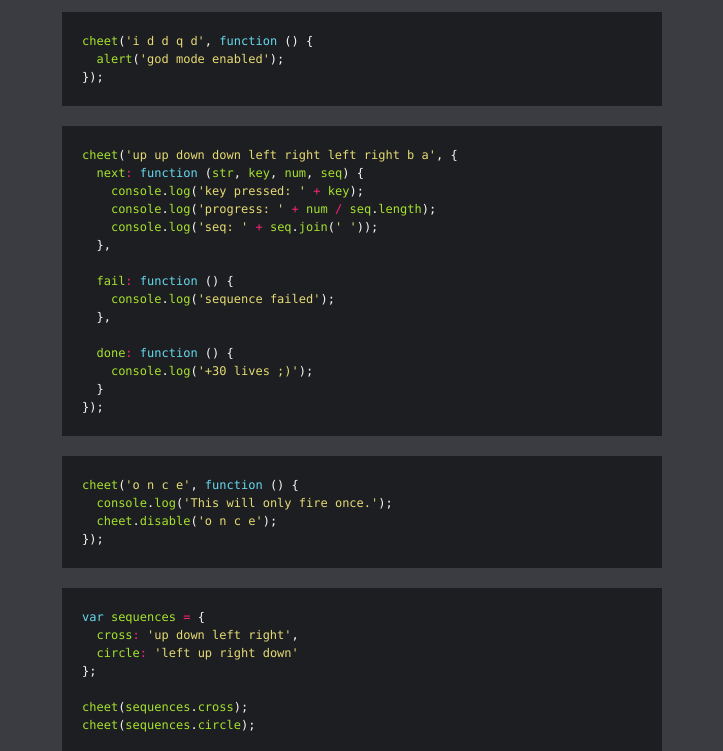
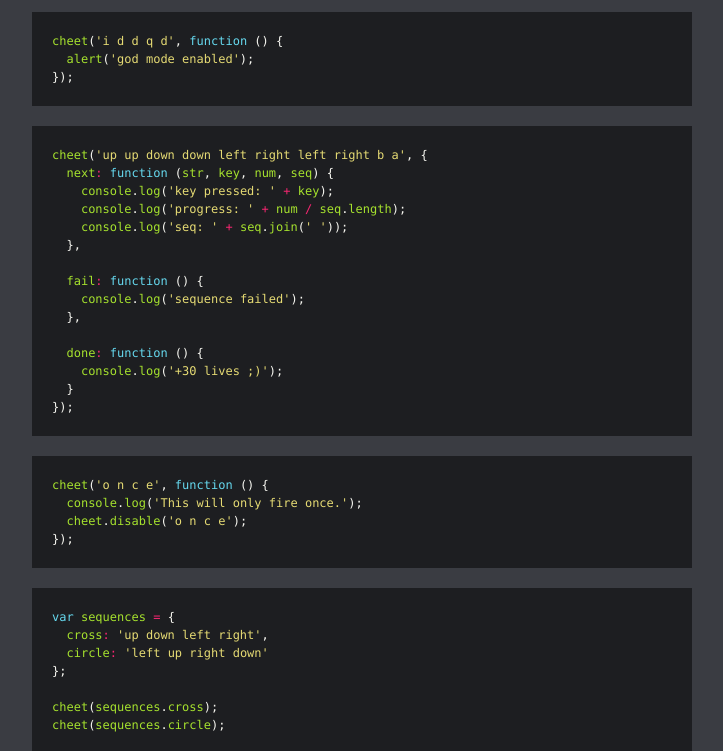
Before and after one commit to namuol/cheet.js, a plain HTML site: page index.html in a window 1280 px wide. Shown: the part 210-961 px from the top of the page, without its empty margins (278-1001 px from the left). Drawn offline with nearby package versions, Linux system fonts and the light colour scheme.

Commit message:
er -- wider.

```diff
--- a/stylesheets/styles.css
+++ b/stylesheets/styles.css
@@ -13,7 +13,7 @@ body {
 }
 
 .wrapper {
-  width: 640px;
+  width: 700px;
   margin: 0 auto;
 }
 
```
